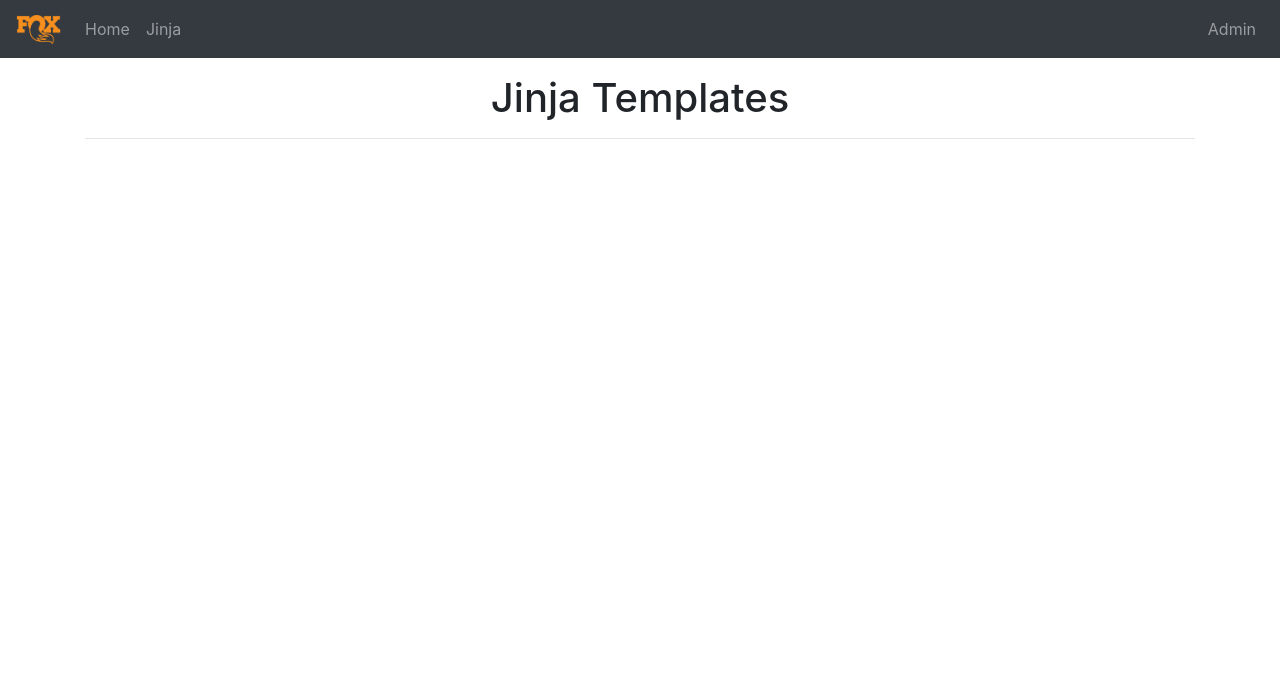
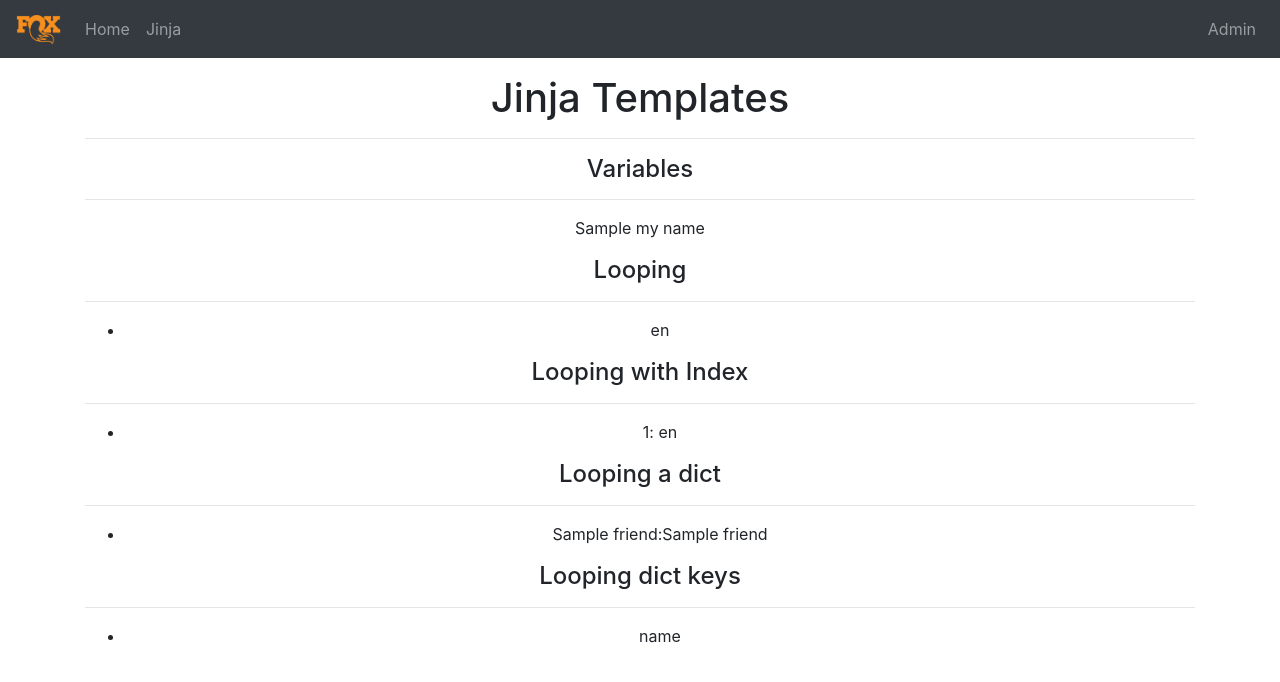
Before and after one commit to mhellnerdev/faux-flask, a Flask app: template fauxflask/templates/public/jinja.html in a window 1280 px wide. Shown: the top 682 px of the page. Run offline with Flask 2, Linux system fonts and the light colour scheme; the template is opened without the code that fills it: most values are stand-ins (such as "Sample title", 1, 10 or a date in 2020).

Commit message:
jinja test

```diff
--- a/fauxflask/templates/public/jinja.html
+++ b/fauxflask/templates/public/jinja.html
@@ -5,11 +5,49 @@
 {% block main %}
 
 <div class="container">
-    <div class="row">
-        <div class="col">
+  <div class="row">
+    <div class="col">
 
-            <h1>Jinja Templates</h1>
-            <hr>
+      <h1>Jinja Templates</h1>
+      <hr>
+
+      <h4>Variables</h4>
+      <hr>
+      <p>{{ my_name }}</p>
+
+      <h4>Looping</h4>
+      <hr>
+      <ul>
+        {% for lang in langs %}
+        <li>{{ lang }}</li>
+
+
+        {% endfor %}
+      </ul>
+
+      <h4>Looping with Index</h4>
+      <hr>
+      <ul>
+        {% for lang in langs %}
+        <li>{{ loop.index }}: {{ lang }}</li>
+        {% endfor %}
+      </ul>
+
+      <h4>Looping a dict</h4>
+      <hr>
+      <ul>
+        {% for k, v in friends.items() %}
+        <li>{{ k }}:{{v}}</li>
+        {% endfor %}
+      </ul>
+
+      <h4>Looping dict keys</h4>
+      <hr>
+      <ul>
+        {% for k in friends.keys() %}
+        <li>{{ k }}</li>
+        {% endfor %}
+      </ul>
 
 
 
@@ -17,8 +55,10 @@
 
 
 
-        </div>
+
+
     </div>
+  </div>
 </div>
 
 
```
